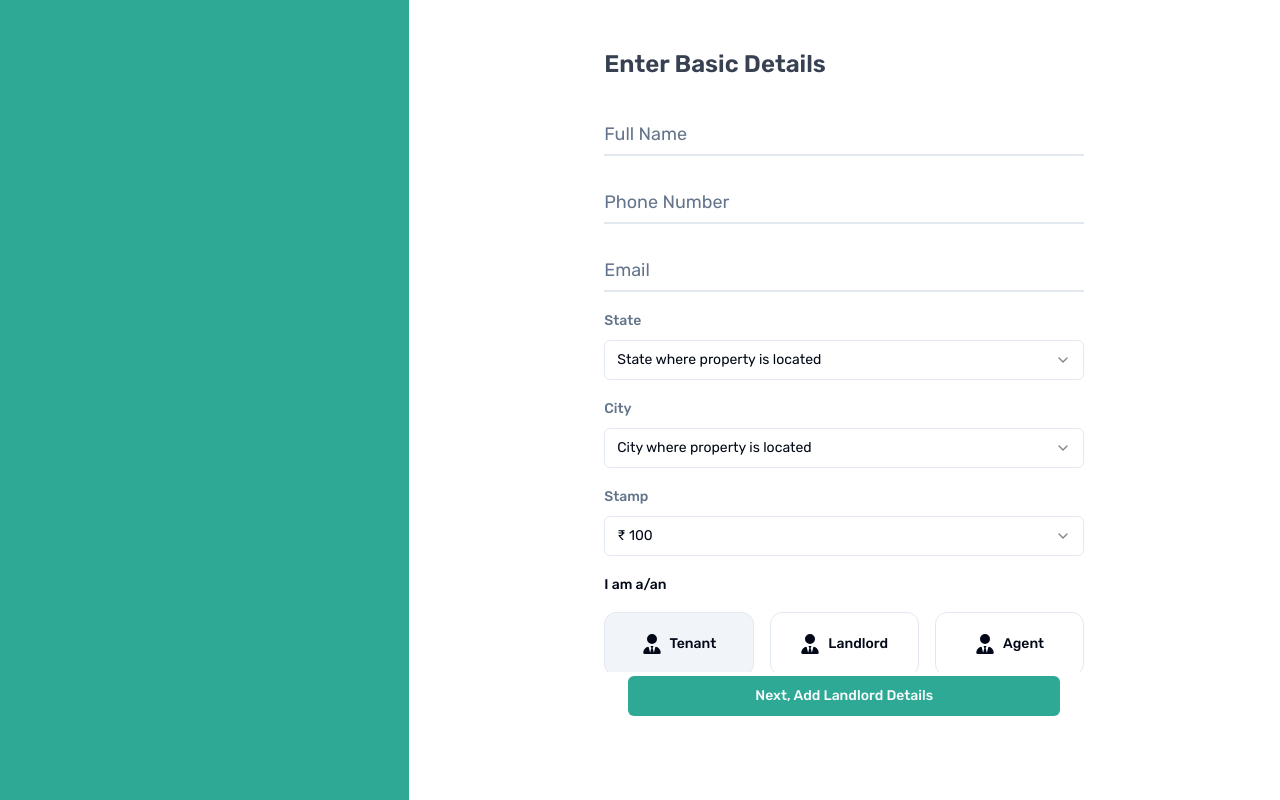
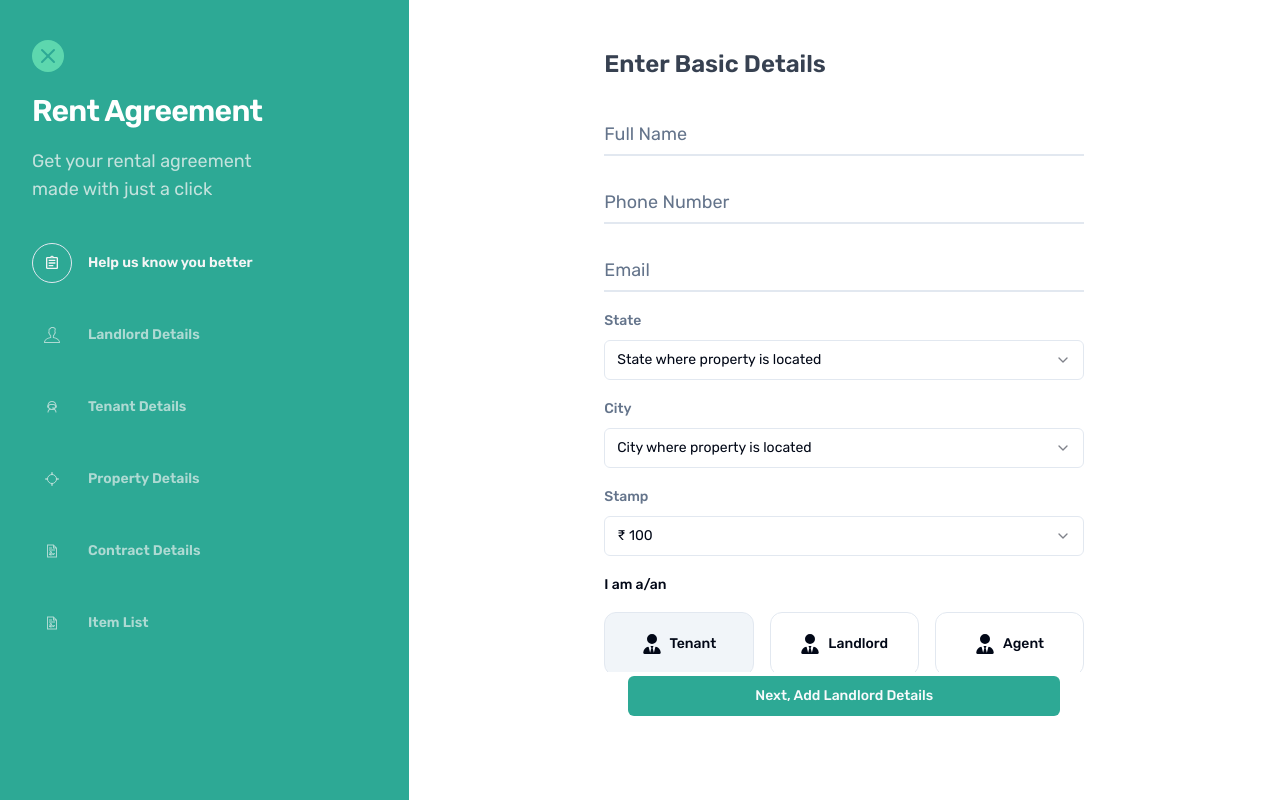
Before and after one commit to whatsnxt-org/whatsnxt-rental-agreement, a Next.js app: page / in a window 1280 px wide. Built offline with nearby package versions, Linux system fonts and the light colour scheme.

Commit message:
[dev] adds aside component to desktop layout

```diff
--- a/app/(root)/_components/desktop-layout.tsx
+++ b/app/(root)/_components/desktop-layout.tsx
@@ -1,11 +1,10 @@
-import { ReactNode } from "react";
+import type { ReactNode } from "react";
+import FormDesktopAsideMenu from "@/components/rental-form/form-desktop-aside-menu";
 
 const DesktopLayout = ({ children }: { children: ReactNode }) => {
   return (
     <main className="flex">
-      <aside className="min-h-screen w-[600px] bg-primary">
-        {/* // aside  menu */}
-      </aside>
+      <FormDesktopAsideMenu />
 
       <div className="relative min-h-screen w-full">
         <section className="absolute h-[90%] top-6 w-full">{children}</section>
```
